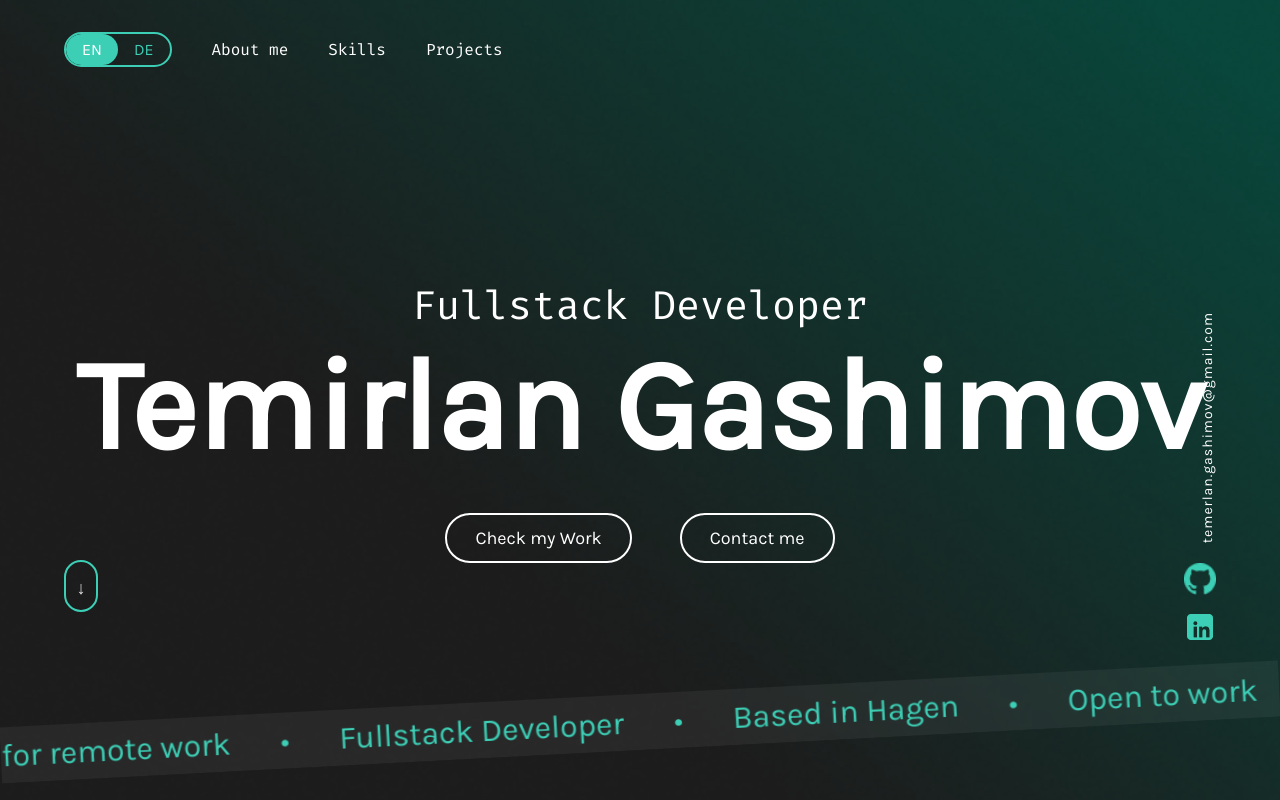
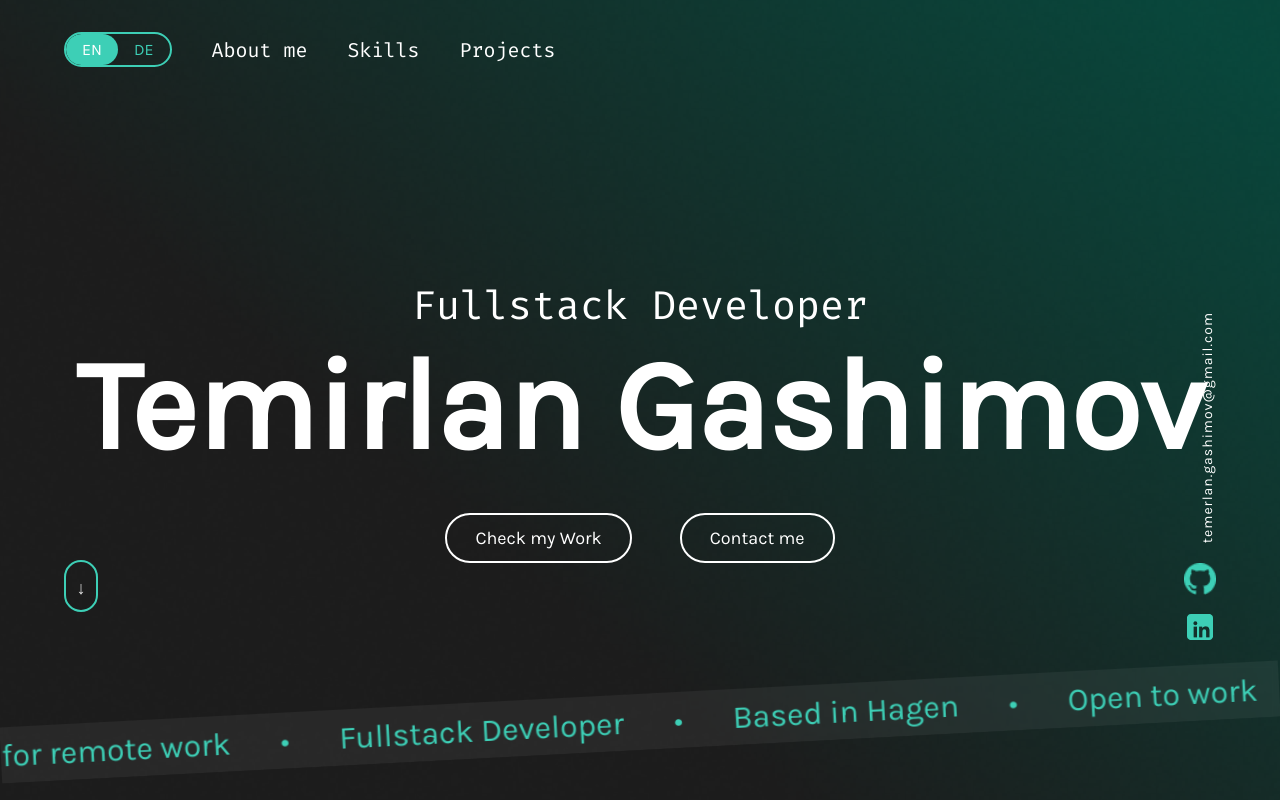
Before and after one commit to TemirlanGashimov/portfolio, an Angular app: page / in a window 1280 px wide. Shown: the top 800 px of the page. Built offline with nearby package versions, Linux system fonts and the light colour scheme.

Commit message:
change font size, and dele logo nav

```diff
--- a/src/app/components/landing-page/hero/hero.scss
+++ b/src/app/components/landing-page/hero/hero.scss
@@ -33,6 +33,7 @@ font-family: $font-code;
 text-decoration: none;
 color: white;
 transition: color 0.25s ease;
+font-size: 20px;
 }
 
 .hero__nav a::after {
@@ -89,36 +90,6 @@ opacity: 1;
     transition: all 0.2s ease;
 }
 
-// .logo {
-//    @include flex-center;
-//    gap: 12px;
-// }
-
-// .logo__big {
-//     display: flex;
-//     flex-direction: column;
-//     font-size: 60px;
-//     font-weight: 700;
-//     color: $primary-color;
-//     line-height: 0.9;
-// }
-
-// .logo__text {
-//     font-size: 26px;
-//     font-weight: 600;
-//     color: white;
-//     line-height: 1.1;
-// }
-
-// .logo:hover .logo__big span {
-//     color: transparent;
-//     -webkit-text-stroke: 1px $primary-color;
-// }
-
-// .logo:hover .logo__text {
-//     color: transparent;
-//     -webkit-text-stroke: 1px white;
-// }
 
 .hero__content {
     position: relative;
```
